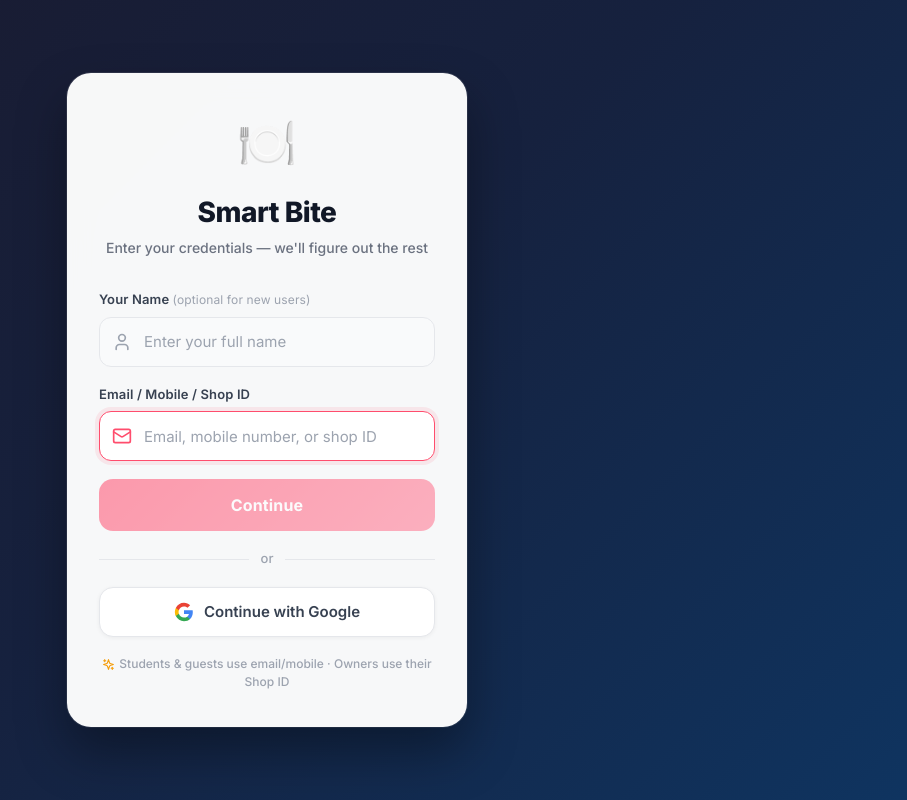
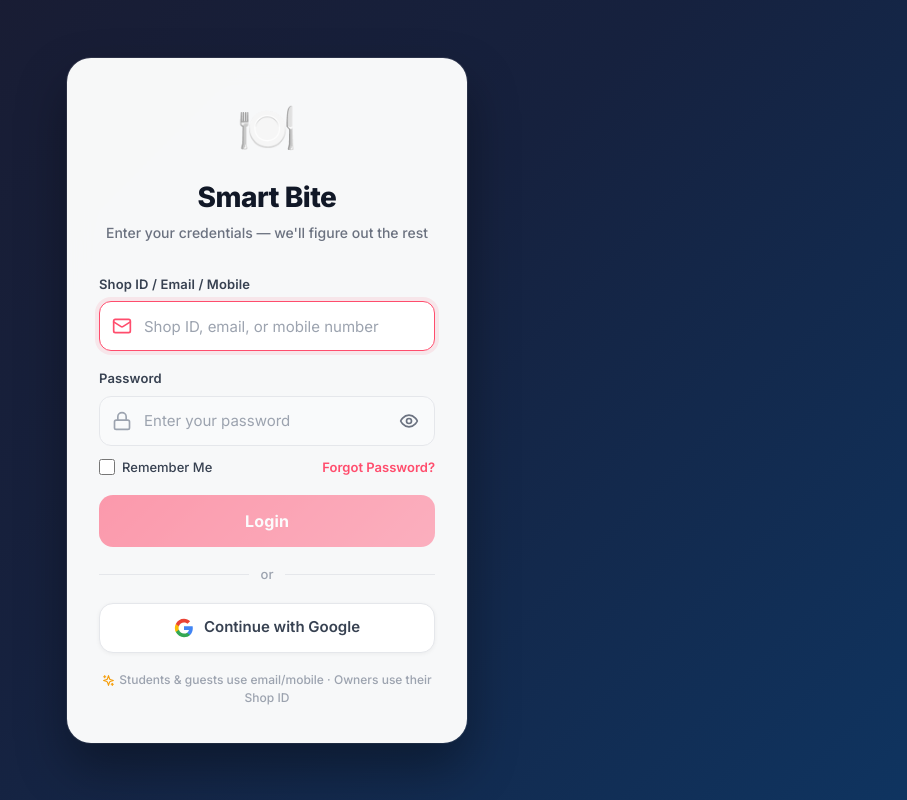
Before and after one commit to omgarkal359-gif/Smart-Bite, a React (Vite) app: page /login in a window 1280 px wide. Shown: the whole page, without its empty margins (373-1280 px from the left). Built offline with nearby package versions, Linux system fonts and the light colour scheme; no server answers.

Commit message:
fix: shop ID first, password always visible, remove name field

```diff
--- a/src/pages/LoginPage.jsx
+++ b/src/pages/LoginPage.jsx
@@ -110,7 +110,10 @@ const LoginPage = () => {
   const isFormValid = () => {
     const id = identifier.trim();
     if (!id) return false;
-    if (showPasswordField && !password.trim()) return false;
+    // For email/phone users → OTP flow, password not needed
+    if (isEmail(id) || isPhone(id)) return true;
+    // For shop owners / admin → password required
+    if (!password.trim()) return false;
     return true;
   };
 
@@ -317,32 +320,18 @@ const LoginPage = () => {
 
             <form onSubmit={handleLogin}>
 
-              {/* Name (optional, only for new students/guests via OTP) */}
-              <div className="login-form-group">
-                <label className="login-label">Your Name <span className="login-label-optional">(optional for new users)</span></label>
-                <div className="login-input-wrapper">
-                  <User className="login-icon" size={20} />
-                  <input
-                    type="text"
-                    value={name}
-                    onChange={(e) => setName(e.target.value)}
-                    placeholder="Enter your full name"
-                    className="login-input"
-                    autoComplete="name"
-                  />
-                </div>
-              </div>
+
 
               {/* Identifier */}
               <div className="login-form-group">
-                <label className="login-label">Email / Mobile / Shop ID</label>
+                <label className="login-label">Shop ID / Email / Mobile</label>
                 <div className="login-input-wrapper">
                   <Mail className="login-icon" size={20} />
                   <input
                     type="text"
                     value={identifier}
                     onChange={(e) => { setIdentifier(e.target.value); setErrorMsg(''); }}
-                    placeholder="Email, mobile number, or shop ID"
+                    placeholder="Shop ID, email, or mobile number"
                     className="login-input"
                     required
                     autoComplete="username"
@@ -357,8 +346,7 @@ const LoginPage = () => {
                 )}
               </div>
 
-              {/* Password — shown only for non-email/phone identifiers */}
-              {showPasswordField && (
+              {/* Password — always visible */}
               <div className="login-form-group">
                 <label className="login-label">Password</label>
                 <div className="login-input-wrapper">
@@ -369,7 +357,6 @@ const LoginPage = () => {
                     onChange={(e) => setPassword(e.target.value)}
                     placeholder="Enter your password"
                     className="login-input"
-                      required
                     autoComplete="current-password"
                   />
                   <button
@@ -401,7 +388,6 @@ const LoginPage = () => {
                   </button>
                 </div>
               </div>
-              )}
 
               {errorMsg && <div className="login-error">{errorMsg}</div>}
 
@@ -412,7 +398,7 @@ const LoginPage = () => {
               >
                 {!isLoading && !isSuccess && (
                   <span>
-                    {showPasswordField ? 'Login' : isEmail(identifier.trim()) || isPhone(identifier.trim()) ? 'Send OTP' : 'Continue'}
+                    {isEmail(identifier.trim()) || isPhone(identifier.trim()) ? 'Send OTP' : 'Login'}
                   </span>
                 )}
                 {isLoading && <Loader2 className="animate-spin" size={24} />}
```
Lines whose indentation alone changed are shown as unchanged.
